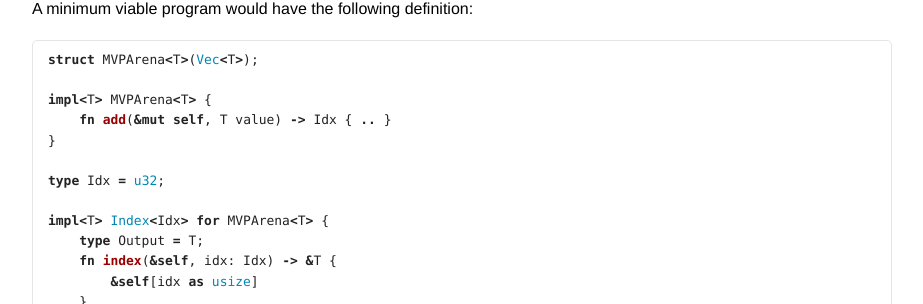
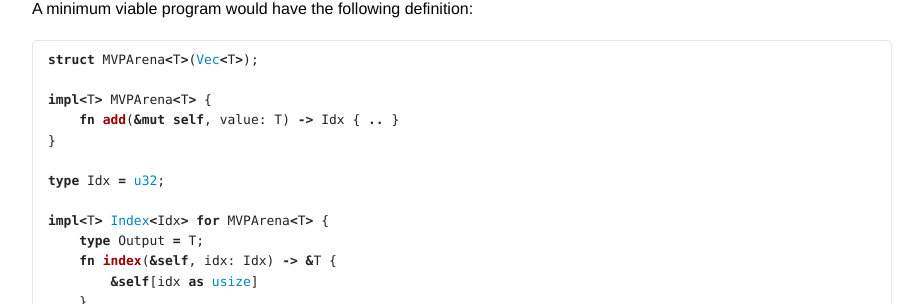
Before and after one commit to llogiq/llogiq.github.io, a Jekyll site: the page built from _posts/2019-04-06-arena.md, in a window 1280 px wide and 900 px high, scrolled down 436 px. Shown: the part 148-452 px from the top of the window, without its empty margins (178-1101 px from the left). Built offline with Jekyll 4.4.1, drawn with Linux system fonts in a browser that asks for light colours.

Commit message:
fix typo thanks to /u/tim_vermeulen

```diff
--- a/_posts/2019-04-06-arena.md
+++ b/_posts/2019-04-06-arena.md
@@ -33,7 +33,7 @@ A minimum viable program would have the following definition:
 struct MVPArena<T>(Vec<T>);
 
 impl<T> MVPArena<T> {
-    fn add(&mut self, T value) -> Idx { .. }
+    fn add(&mut self, value: T) -> Idx { .. }
 }
 
 type Idx = u32;
```
